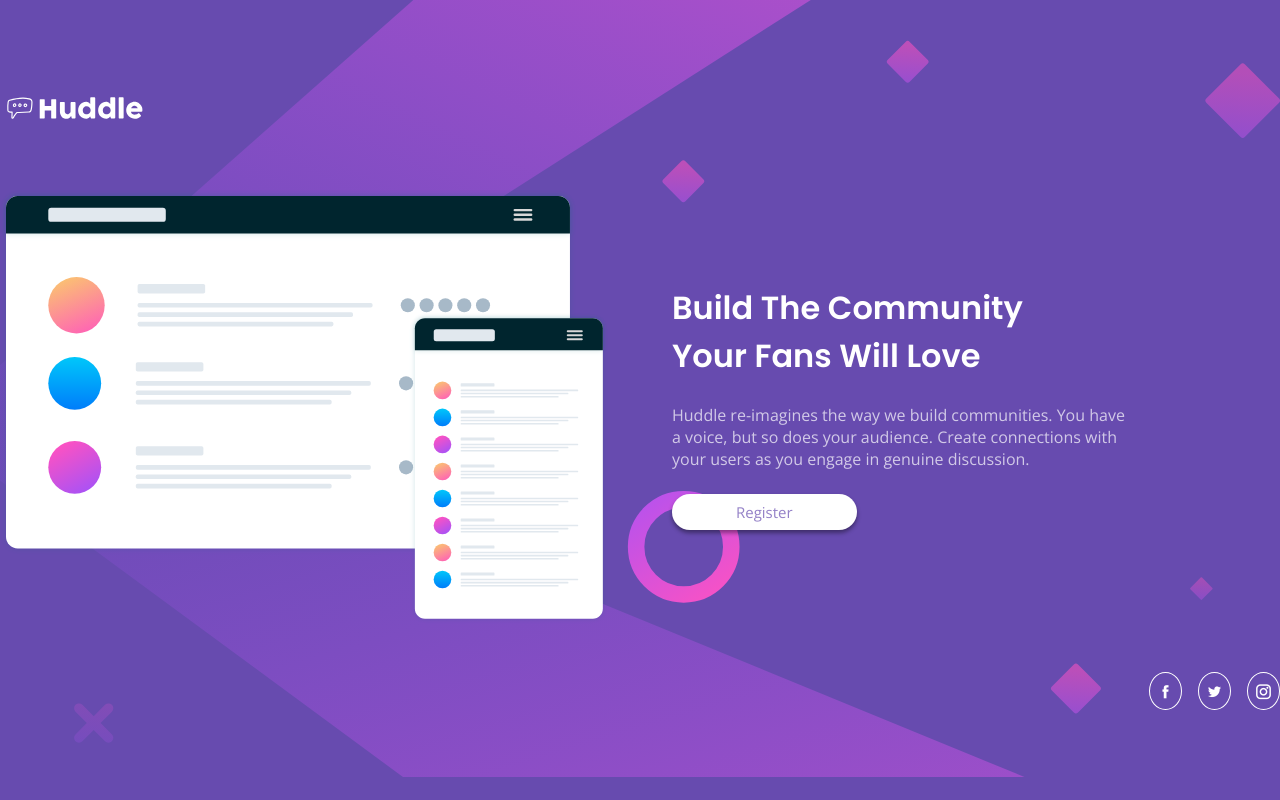
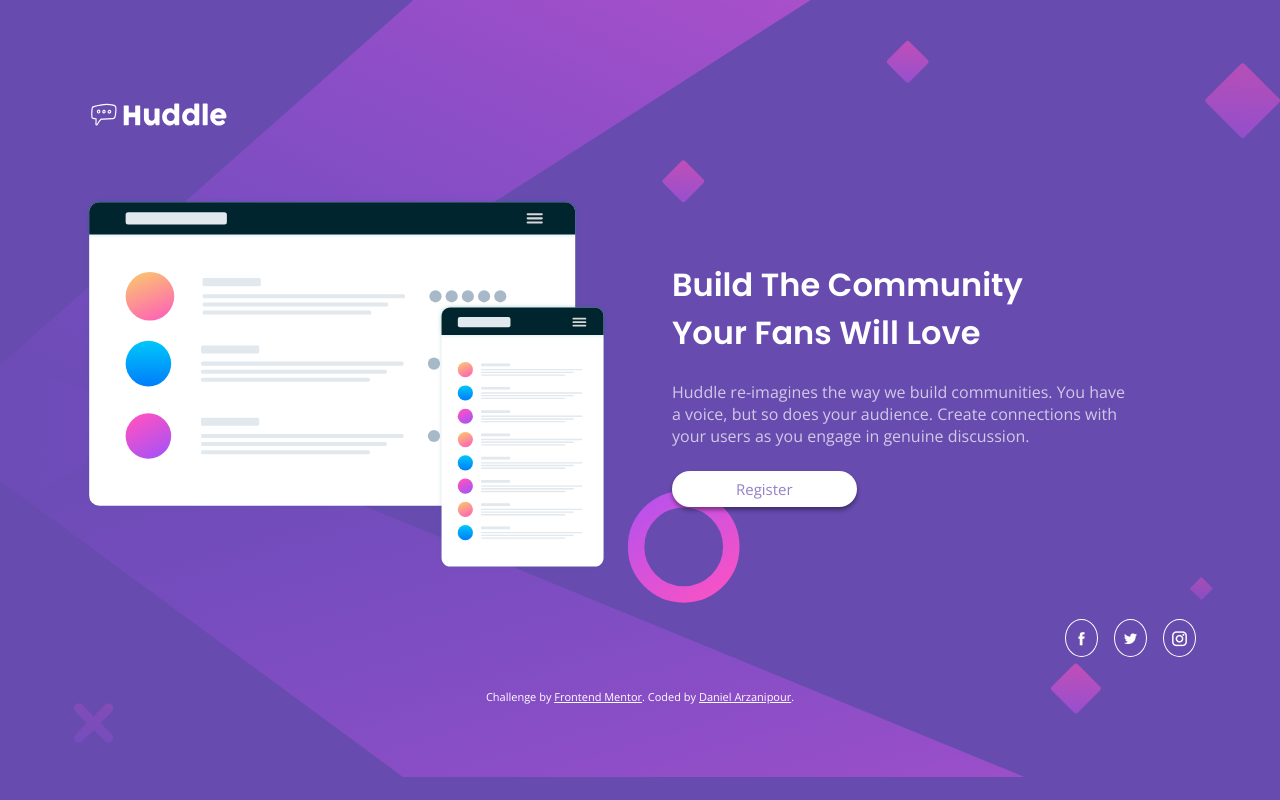
Before and after one commit to Frontend-Mentor-Projects-Daniel/huddle-landing-page, a plain HTML site: page index.html in a window 1280 px wide. Drawn offline with nearby package versions, Linux system fonts and the light colour scheme.

Commit message:
finish styling site and cleaning up code base

```diff
--- a/develop/css/styles.css
+++ b/develop/css/styles.css
@@ -94,10 +94,7 @@ select {
 /**-------------------
 **    UTILITIES
 --------------------*/
-/* TODO: If this doesn't end up looking nice by the end, replace it with media queries */
 .container {
-  padding-top: 1.25rem;
-  padding-bottom: 1.25rem;
   padding-left: calc(1.25rem + 5vw);
   padding-right: calc(1.25rem + 5vw);
 }
@@ -144,9 +141,6 @@ body {
   margin-left: auto;
   margin-right: auto;
   max-width: 1440px;
-}
-
-@media only screen and (min-width: 48em) {
 }
 
 /**---------------------
--- a/index.html
+++ b/index.html
@@ -36,15 +36,16 @@
 
     <style>
       .attribution {
+        color: white;
         font-size: 11px;
         text-align: center;
       }
       .attribution a {
-        color: hsl(228, 45%, 44%);
+        color: white;
       }
     </style>
   </head>
-  <body>
+  <body class="container">
     <div id="root">
       <header class="header">
         <logo-component></logo-component>
@@ -66,15 +67,15 @@
           </div>
         </div>
       </section>
-    </div>
 
-    <!-- <footer>
+      <footer style="margin-top: 2rem">
         <p class="attribution">
           Challenge by
           <a href="https://www.frontendmentor.io?ref=challenge" target="_blank"
             >Frontend Mentor</a
           >. Coded by <a href="#">Daniel Arzanipour</a>.
         </p>
-    </footer> -->
+      </footer>
+    </div>
   </body>
 </html>
```
Lines whose indentation alone changed are shown as unchanged.
